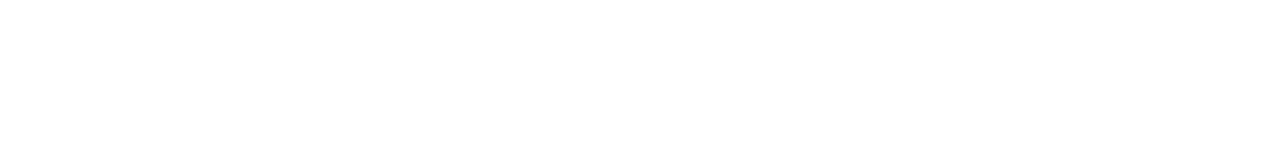
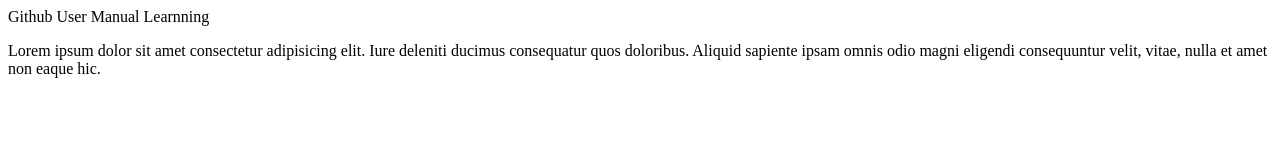
Before and after one commit to ProdiptaZ/my-first-repo, a plain HTML site: page index.html in a window 1280 px wide. Drawn offline with Linux system fonts and the light colour scheme.

Commit message:
paragraph added

```diff
--- a/index.html
+++ b/index.html
@@ -7,6 +7,7 @@
     <title>My First Git Repo</title>
 </head>
 <body>
-
+    <header>Github User Manual Learnning </header>
+    <p>Lorem ipsum dolor sit amet consectetur adipisicing elit. Iure deleniti ducimus consequatur quos doloribus. Aliquid sapiente ipsam omnis odio magni eligendi consequuntur velit, vitae, nulla et amet non eaque hic.</p>
 </body>
 </html>
```
